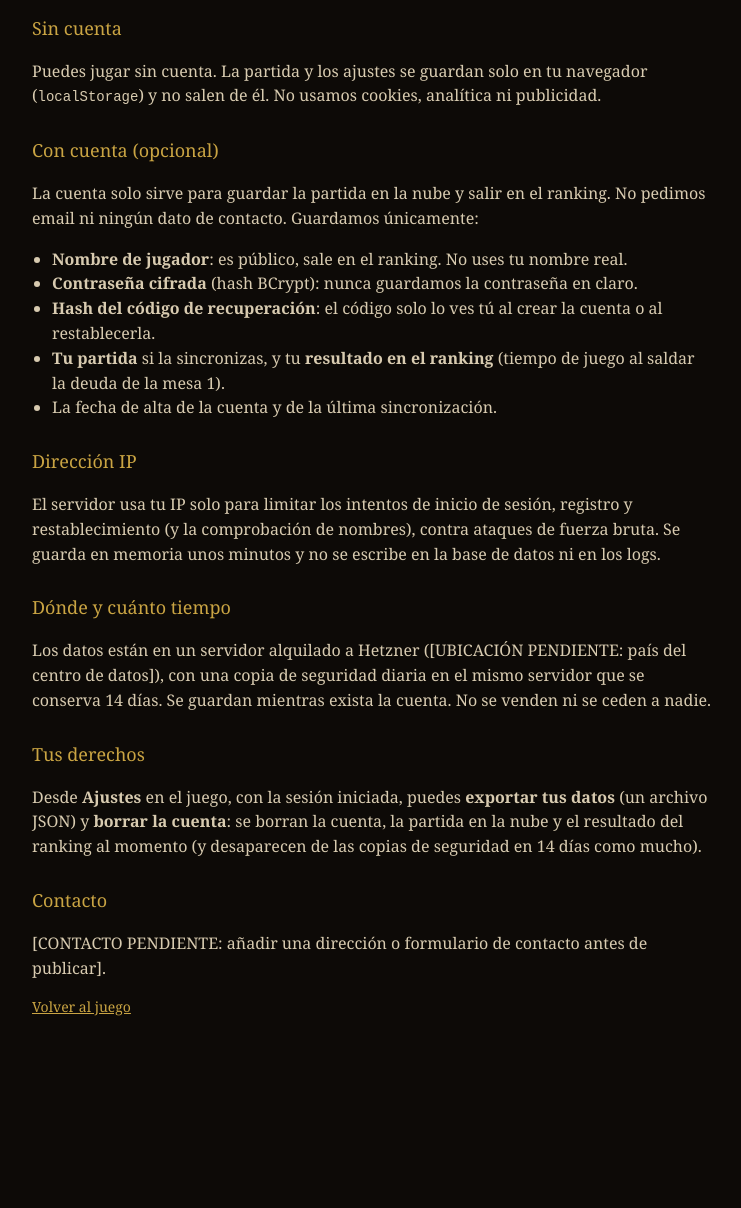
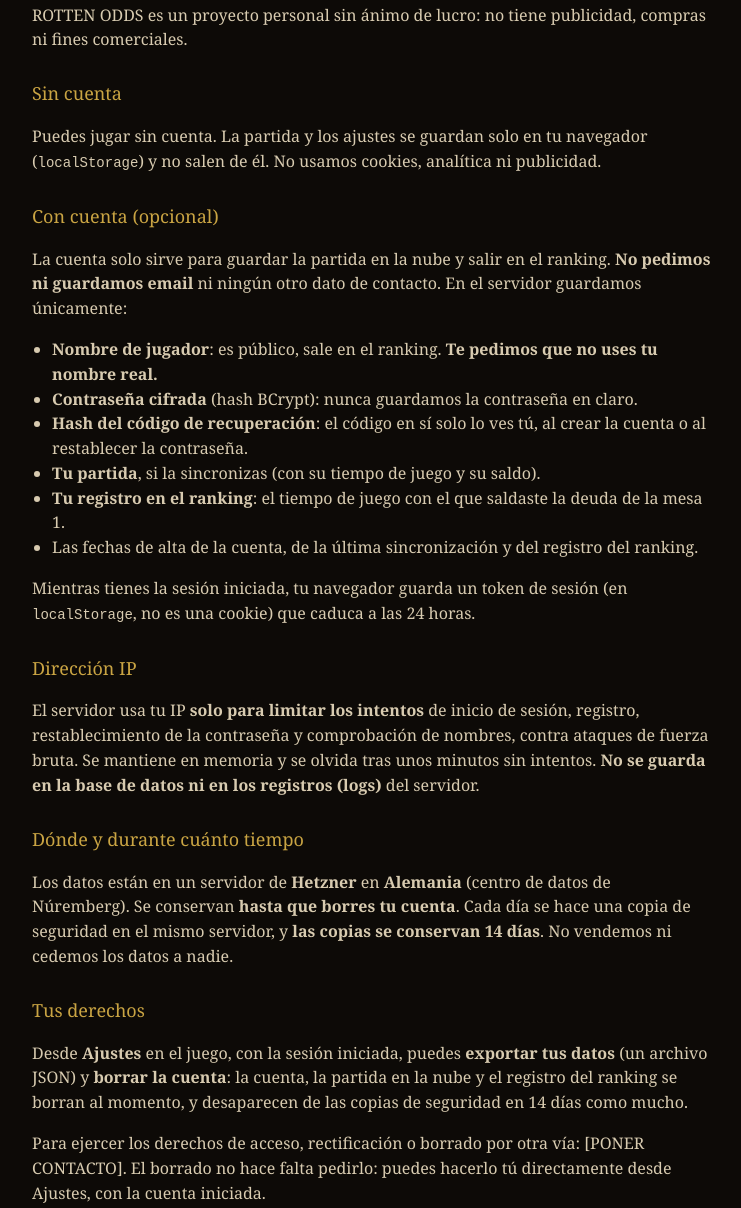
Before and after one commit to josemerchan712/rottend-odds, a website: page public/privacidad.html in a window 1280 px wide. Shown: the part 206-1414 px from the top of the page, without its empty margins (268-1009 px from the left). Before the commit the page ends 1286 px from the top, so only its background shows below. Drawn offline with Linux system fonts and the light colour scheme.

Commit message:
Privacidad: servidor en Alemania (Hetzner, Núremberg) y textos precisos
Qué se guarda, IP solo para el límite de intentos y fuera de los logs, sin
emails, conservación hasta borrar la cuenta y copias de 14 días, proyecto
personal sin ánimo de lucro y no usar el nombre real. Contacto con el
marcador [PONER CONTACTO] y borrado desde Ajustes.

Co-Authored-By: Claude Opus 5.5 <noreply@anthropic.com>

```diff
--- a/public/privacidad.html
+++ b/public/privacidad.html
@@ -22,38 +22,44 @@
   <main>
     <h1>Privacidad</h1>
     <p class="muted">ROTTEN ODDS · La casa siempre cobra</p>
-    <p class="draft">BORRADOR pendiente de revisión: este texto aún no está revisado legalmente. Última actualización: 6 de octubre de 2026.</p>
+    <p class="draft">BORRADOR pendiente de revisión: este texto aún no está revisado legalmente. Última actualización: 7 de octubre de 2026.</p>
+
+    <p>ROTTEN ODDS es un proyecto personal sin ánimo de lucro: no tiene publicidad, compras ni fines comerciales.</p>
 
     <h2>Sin cuenta</h2>
     <p>Puedes jugar sin cuenta. La partida y los ajustes se guardan solo en tu navegador (<code>localStorage</code>) y no salen de él.
       No usamos cookies, analítica ni publicidad.</p>
 
     <h2>Con cuenta (opcional)</h2>
-    <p>La cuenta solo sirve para guardar la partida en la nube y salir en el ranking. No pedimos email ni ningún dato de contacto.
-      Guardamos únicamente:</p>
+    <p>La cuenta solo sirve para guardar la partida en la nube y salir en el ranking. <strong>No pedimos ni guardamos email</strong>
+      ni ningún otro dato de contacto. En el servidor guardamos únicamente:</p>
     <ul>
-      <li><strong>Nombre de jugador</strong>: es público, sale en el ranking. No uses tu nombre real.</li>
+      <li><strong>Nombre de jugador</strong>: es público, sale en el ranking. <strong>Te pedimos que no uses tu nombre real.</strong></li>
       <li><strong>Contraseña cifrada</strong> (hash BCrypt): nunca guardamos la contraseña en claro.</li>
-      <li><strong>Hash del código de recuperación</strong>: el código solo lo ves tú al crear la cuenta o al restablecerla.</li>
-      <li><strong>Tu partida</strong> si la sincronizas, y tu <strong>resultado en el ranking</strong> (tiempo de juego al saldar la deuda de la mesa 1).</li>
-      <li>La fecha de alta de la cuenta y de la última sincronización.</li>
+      <li><strong>Hash del código de recuperación</strong>: el código en sí solo lo ves tú, al crear la cuenta o al restablecer la contraseña.</li>
+      <li><strong>Tu partida</strong>, si la sincronizas (con su tiempo de juego y su saldo).</li>
+      <li><strong>Tu registro en el ranking</strong>: el tiempo de juego con el que saldaste la deuda de la mesa 1.</li>
+      <li>Las fechas de alta de la cuenta, de la última sincronización y del registro del ranking.</li>
     </ul>
+    <p>Mientras tienes la sesión iniciada, tu navegador guarda un token de sesión (en <code>localStorage</code>, no es una cookie)
+      que caduca a las 24 horas.</p>
 
     <h2>Dirección IP</h2>
-    <p>El servidor usa tu IP solo para limitar los intentos de inicio de sesión, registro y restablecimiento (y la comprobación de
-      nombres), contra ataques de fuerza bruta. Se guarda en memoria unos minutos y no se escribe en la base de datos ni en los logs.</p>
+    <p>El servidor usa tu IP <strong>solo para limitar los intentos</strong> de inicio de sesión, registro, restablecimiento de la
+      contraseña y comprobación de nombres, contra ataques de fuerza bruta. Se mantiene en memoria y se olvida tras unos minutos sin
+      intentos. <strong>No se guarda en la base de datos ni en los registros (logs)</strong> del servidor.</p>
 
-    <h2>Dónde y cuánto tiempo</h2>
-    <p>Los datos están en un servidor alquilado a Hetzner ([UBICACIÓN PENDIENTE: país del centro de datos]), con una copia de seguridad
-      diaria en el mismo servidor que se conserva 14 días. Se guardan mientras exista la cuenta. No se venden ni se ceden a nadie.</p>
+    <h2>Dónde y durante cuánto tiempo</h2>
+    <p>Los datos están en un servidor de <strong>Hetzner</strong> en <strong>Alemania</strong> (centro de datos de Núremberg).
+      Se conservan <strong>hasta que borres tu cuenta</strong>. Cada día se hace una copia de seguridad en el mismo servidor, y
+      <strong>las copias se conservan 14 días</strong>. No vendemos ni cedemos los datos a nadie.</p>
 
     <h2>Tus derechos</h2>
     <p>Desde <strong>Ajustes</strong> en el juego, con la sesión iniciada, puedes <strong>exportar tus datos</strong> (un archivo JSON)
-      y <strong>borrar la cuenta</strong>: se borran la cuenta, la partida en la nube y el resultado del ranking al momento
-      (y desaparecen de las copias de seguridad en 14 días como mucho).</p>
-
-    <h2>Contacto</h2>
-    <p>[CONTACTO PENDIENTE: añadir una dirección o formulario de contacto antes de publicar].</p>
+      y <strong>borrar la cuenta</strong>: la cuenta, la partida en la nube y el registro del ranking se borran al momento, y
+      desaparecen de las copias de seguridad en 14 días como mucho.</p>
+    <p>Para ejercer los derechos de acceso, rectificación o borrado por otra vía: [PONER CONTACTO]. El borrado no hace falta
+      pedirlo: puedes hacerlo tú directamente desde Ajustes, con la cuenta iniciada.</p>
 
     <p class="muted"><a href="/">Volver al juego</a></p>
   </main>
```
Also changed, not shown: DEPLOY.md (+2 -2 lines).
